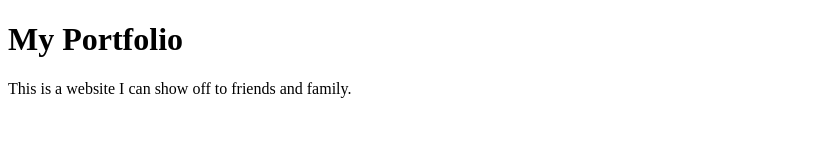
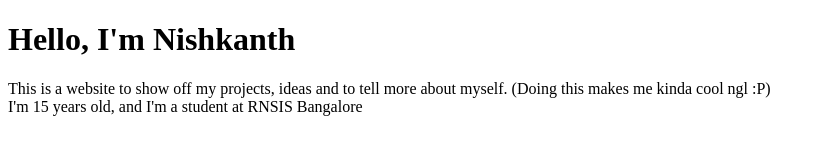
Before and after one commit to nishkanth0/my-portfolio, a plain HTML site: page index.html in a window 1280 px wide. Shown: the whole page, without its empty margins (0-825 px from the left). Drawn offline with Linux system fonts and the light colour scheme.

Commit message:
make the page about me

```diff
--- a/index.html
+++ b/index.html
@@ -1,10 +1,12 @@
 <!DOCTYPE html>
 <html>
 	<head>
-		<title>My Portfolio</title>
+		<title>Nishkanth's Portfolio</title>
 	</head>
 	<body>
-		<h1>My Portfolio</h1>
-		<p>This is a website I can show off to friends and family.</p>
+		<h1>Hello, I'm Nishkanth</h1>
+		<p>This is a website to show off my projects, ideas and to tell more about myself. (Doing this makes me kinda cool ngl :P)<br>
+            I'm 15 years old, and I'm a student at RNSIS Bangalore
+        </p>
 	</body>
 </html>
```
